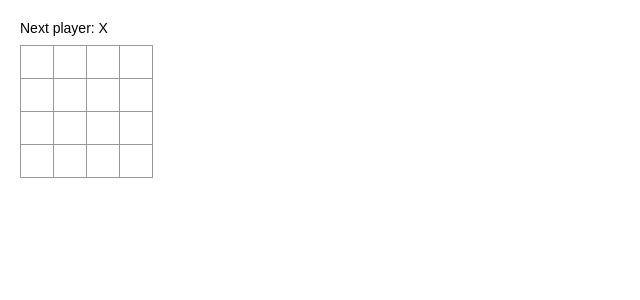
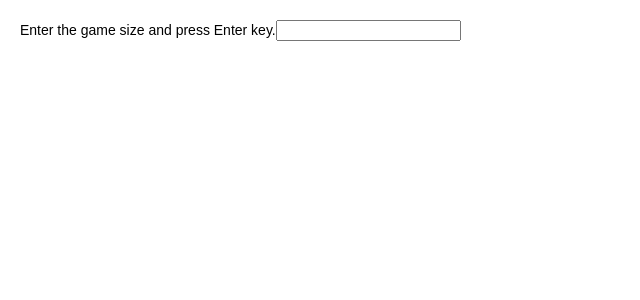
Before and after one commit to ehyunchul/react-tutorial, a React (Create React App) app: page / in a window 1280 px wide. Shown: the top 300 px of the page, without its empty margins (0-640 px from the left). Built offline with nearby package versions, Linux system fonts and the light colour scheme.

Commit message:
게임 사이즈 지정

```diff
--- a/src/index.js
+++ b/src/index.js
@@ -1,6 +1,13 @@
 import React from 'react';
 import ReactDOM from 'react-dom';
 import './index.css'
+
+
+function Input(props) {
+    return (
+        <input type="number" onKeyPress={props.onKeyPress}/>
+    )
+}
 
 function Square(props) {
     return (
@@ -43,7 +50,7 @@ class Board extends React.Component {
         this.setState({
             squares: squares,
             xIsNext: !this.state.xIsNext,
-        })
+        });
 
         calculateWinner(squares);
     }
@@ -89,12 +96,32 @@ class Board extends React.Component {
 
 }
 
+
 class ExtensibleGame extends React.Component {
+
+    constructor(props) {
+        super(props);
+        this.state = {
+            size: null
+        };
+
+    }
+
     render() {
         return (
             <div className="game">
+                <div className="game-control">
+                </div>
                 <div className="game-board">
-                    <Board size={this.props.size}/>
+                    {
+                        !this.state.size ?
+                            <div>
+                                Enter the game size and press Enter key.
+                                <Input onKeyPress={e => {
+                                    if (e.key === "Enter") this.setState({size: e.target.value});
+                                }}/>
+                            </div> : <Board size={this.state.size}/>
+                    }
                 </div>
                 <div className="game-info">
                     <div>{/* status */}</div>
@@ -108,7 +135,7 @@ class ExtensibleGame extends React.Component {
 // ========================================
 
 ReactDOM.render(
-    <ExtensibleGame size={4}/>,
+    <ExtensibleGame/>,
     document.getElementById('root')
 );
 
```
